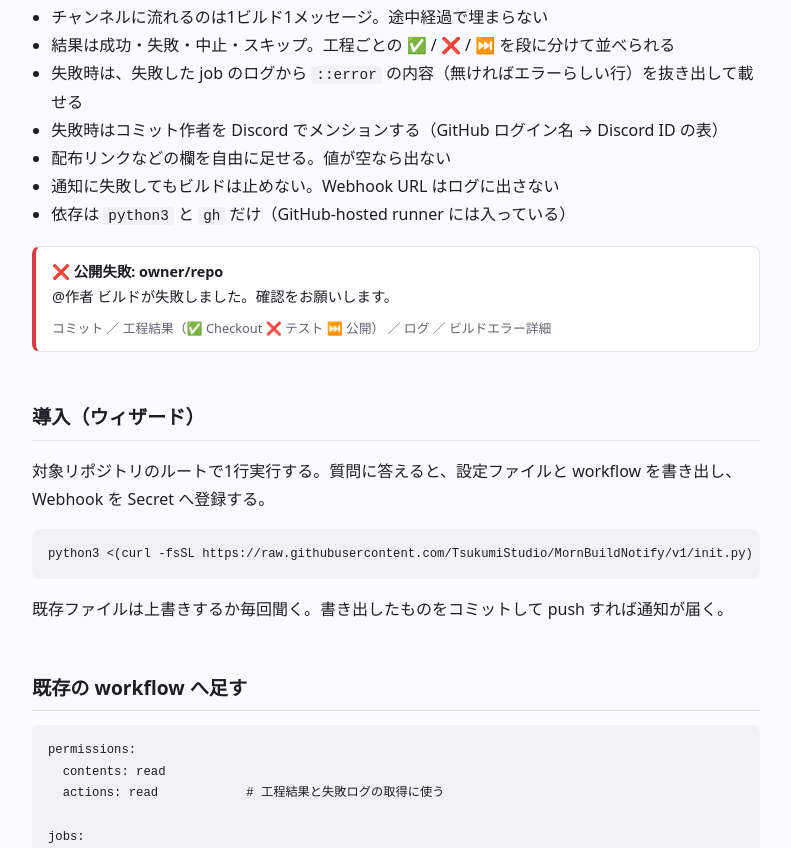
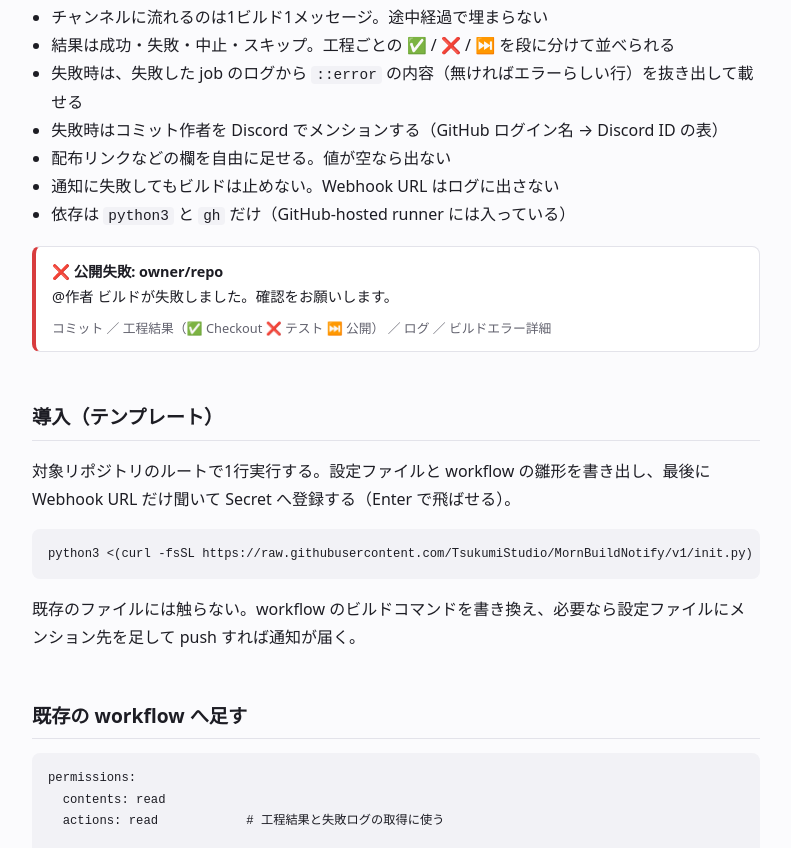
Before and after one commit to TsukumiStudio/MornBuildNotify, a plain HTML site: page docs/index.html in a window 1280 px wide. Shown: the part 388-1236 px from the top of the page, without its empty margins (244-1035 px from the left). Drawn offline with Linux system fonts and the light colour scheme.

Commit message:
Describe template-based setup

```diff
--- a/docs/index.html
+++ b/docs/index.html
@@ -71,10 +71,10 @@
     <div class="f">コミット ／ 工程結果（✅ Checkout ❌ テスト ⏭️ 公開） ／ ログ ／ ビルドエラー詳細</div>
   </div>
 
-  <h2>導入（ウィザード）</h2>
-  <p>対象リポジトリのルートで1行実行する。質問に答えると、設定ファイルと workflow を書き出し、Webhook を Secret へ登録する。</p>
+  <h2>導入（テンプレート）</h2>
+  <p>対象リポジトリのルートで1行実行する。設定ファイルと workflow の雛形を書き出し、最後に Webhook URL だけ聞いて Secret へ登録する（Enter で飛ばせる）。</p>
   <pre><code>python3 &lt;(curl -fsSL https://raw.githubusercontent.com/TsukumiStudio/MornBuildNotify/v1/init.py)</code></pre>
-  <p>既存ファイルは上書きするか毎回聞く。書き出したものをコミットして push すれば通知が届く。</p>
+  <p>既存のファイルには触らない。workflow のビルドコマンドを書き換え、必要なら設定ファイルにメンション先を足して push すれば通知が届く。</p>
 
   <h2>既存の workflow へ足す</h2>
   <pre><code>permissions:
```
Also changed, not shown: 1 other file.
